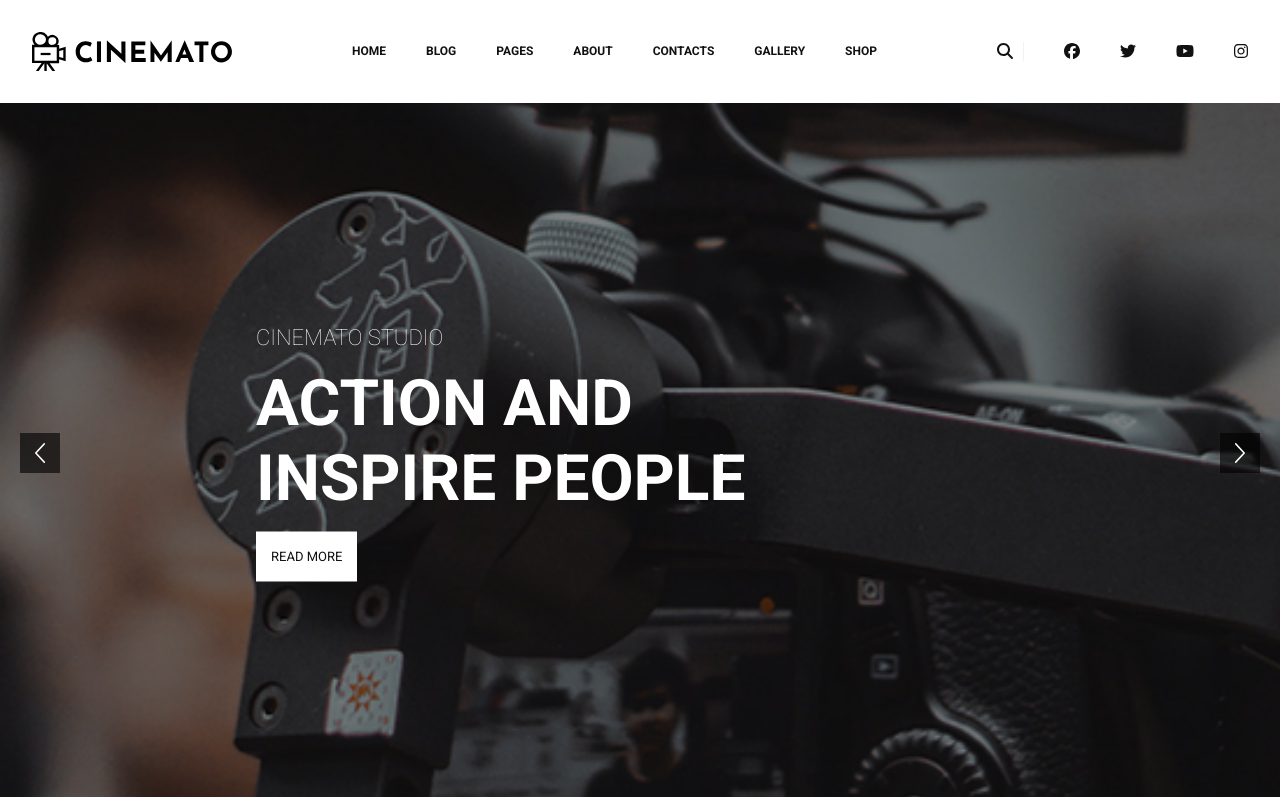
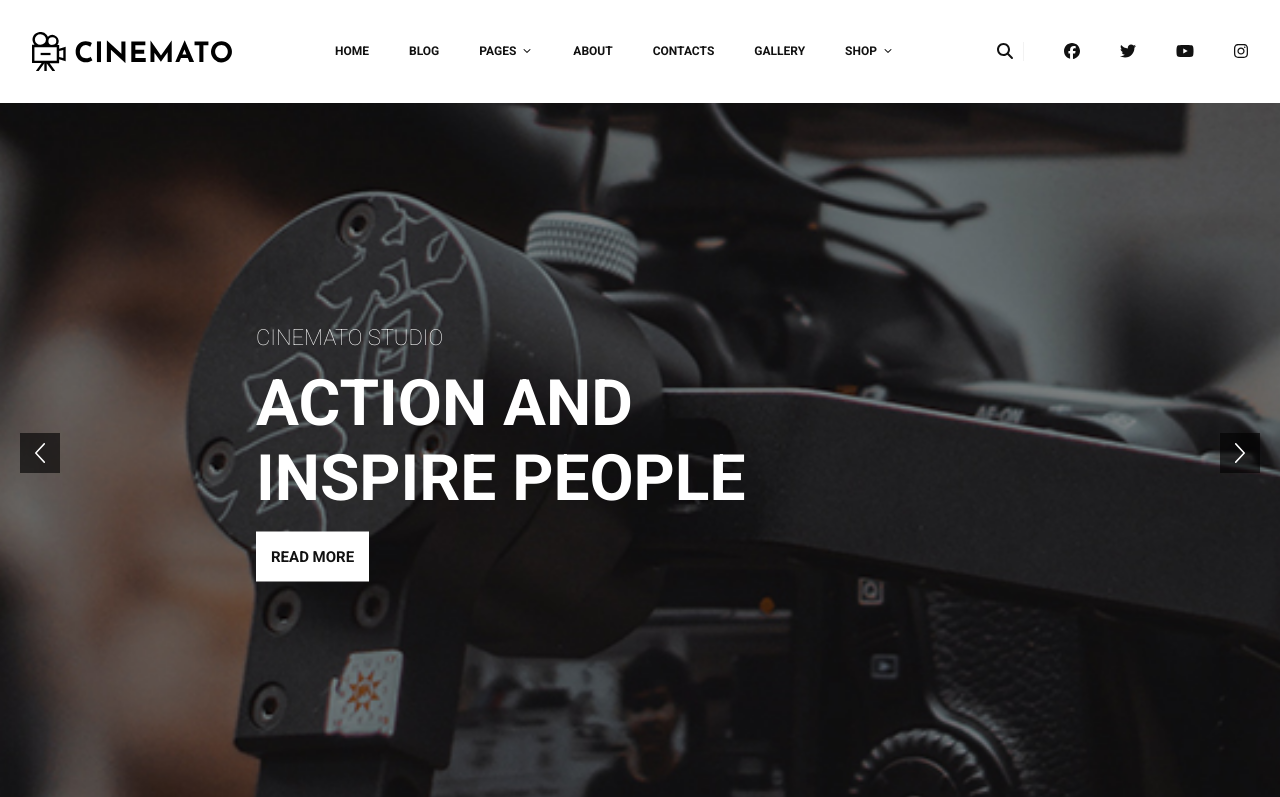
Before and after one commit to FrancescoBuonomoWork/proj-html-vuejs, a Vue app: page / in a window 1280 px wide. Shown: the top 797 px of the page. Built offline with nearby package versions, Linux system fonts and the light colour scheme.

Commit message:
add 1st test dropdown

```diff
--- a/src/App.vue
+++ b/src/App.vue
@@ -12,7 +12,7 @@
   },
   data(){
         return{
-          navItem:['home','blog','pages','about','contacts','gallery','shop'],
+          navItem:[{title:'home'},{title:'blog'},{title:'pages',chevon: 'chevon'},{title:'about'},{title:'contacts'},{title:'gallery'},{title:'shop',chevon:'chevon'}],
           iconListLink: [
                 {
                     link: '#',
--- a/src/components/PageHeader.vue
+++ b/src/components/PageHeader.vue
@@ -6,7 +6,20 @@
     },
     data(){
         return{
+            isOpenDropdown:false,
 
+
+        }
+    },
+    methods:{
+        toggleDropDown(){
+            console.log('dropdown')
+            if (this.isOpenDropdown ===false){
+                this.isOpenDropdown = true;
+
+            } else{
+                this.isOpenDropdown = false;
+            }
         }
     }
 
@@ -19,9 +32,20 @@
             <div class="row">
                 <div class="col-12 header">
                     <a href="#"><img class="logo" src="../assets/logo.svg"></a>
-                    <nav >
+                    <nav>
                         <ul class="nav-link text-style">
-                            <li v-for="elem in navItem"><a href="#">{{ elem.toUpperCase() }}</a></li>
+                            <li class="nav-item" v-for="elem in navItem">
+                                <a href="#">
+                                    {{ elem.title.toUpperCase() }}
+                                </a>
+                                <img v-if="elem.chevon" @click="toggleDropDown()" class="chevon" src="../assets/image (7).svg">
+                                <ul v-show="isOpenDropdown === true" v-if="elem.chevon" class="dropdown">
+                                    <li class="dropdown-item"><a href="#">Services</a></li>
+                                    <li class="dropdown-item"><a href="#">Our Work Flow</a></li>
+                                    <li class="dropdown-item"><a href="#">Video Thumbnail Type</a></li>
+                                </ul>
+
+                            </li>
                         </ul>
                     </nav>
 
@@ -54,7 +78,40 @@
     justify-content: space-between;
     align-items: center;
     padding: 32px ;
-
+.nav-item{
+    display: flex;
+    align-items: center;
+    gap: 5px;
+    position: relative;
+    .chevon{
+        width: 12px;
+        cursor: pointer;
+    }
+}
+.dropdown{
+    background-color: $black;
+    color: $white;
+    font-weight: 700;
+    font-size: 14px;
+    text-transform: uppercase;
+    position: absolute;
+    top: 20px;
+    right: 0;
+    left: 0;
+    z-index: 50;
+    width: 230px;
+    padding: 15px 10px;
+    display: flex;
+    flex-direction: column;
+    gap: 8px;
+    .dropdown-item::after{
+        content: '';
+        display: block;
+        width: 100%;
+        height: 1px;
+        background-color: $light-gray;
+    }
+}
     .logo{
         width: 200px;
     }
--- a/src/styles/general.scss
+++ b/src/styles/general.scss
@@ -75,7 +75,8 @@
 }
 // BUTTON
 .button{
-    font-size: 13px;
+    font-size: 15px;
+    font-weight: 600;
     text-transform: uppercase;
     line-height: 20px;
     background-color: $white;
```
